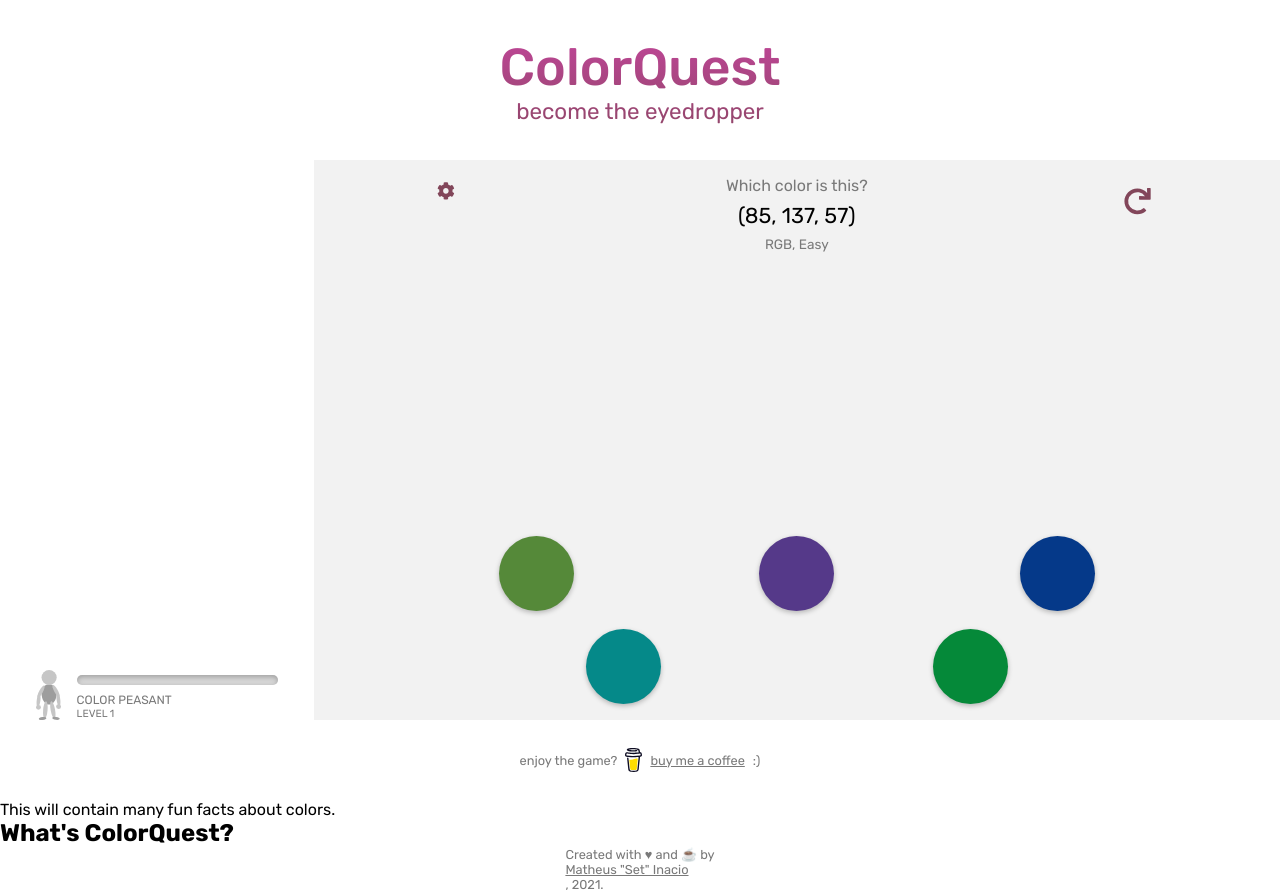
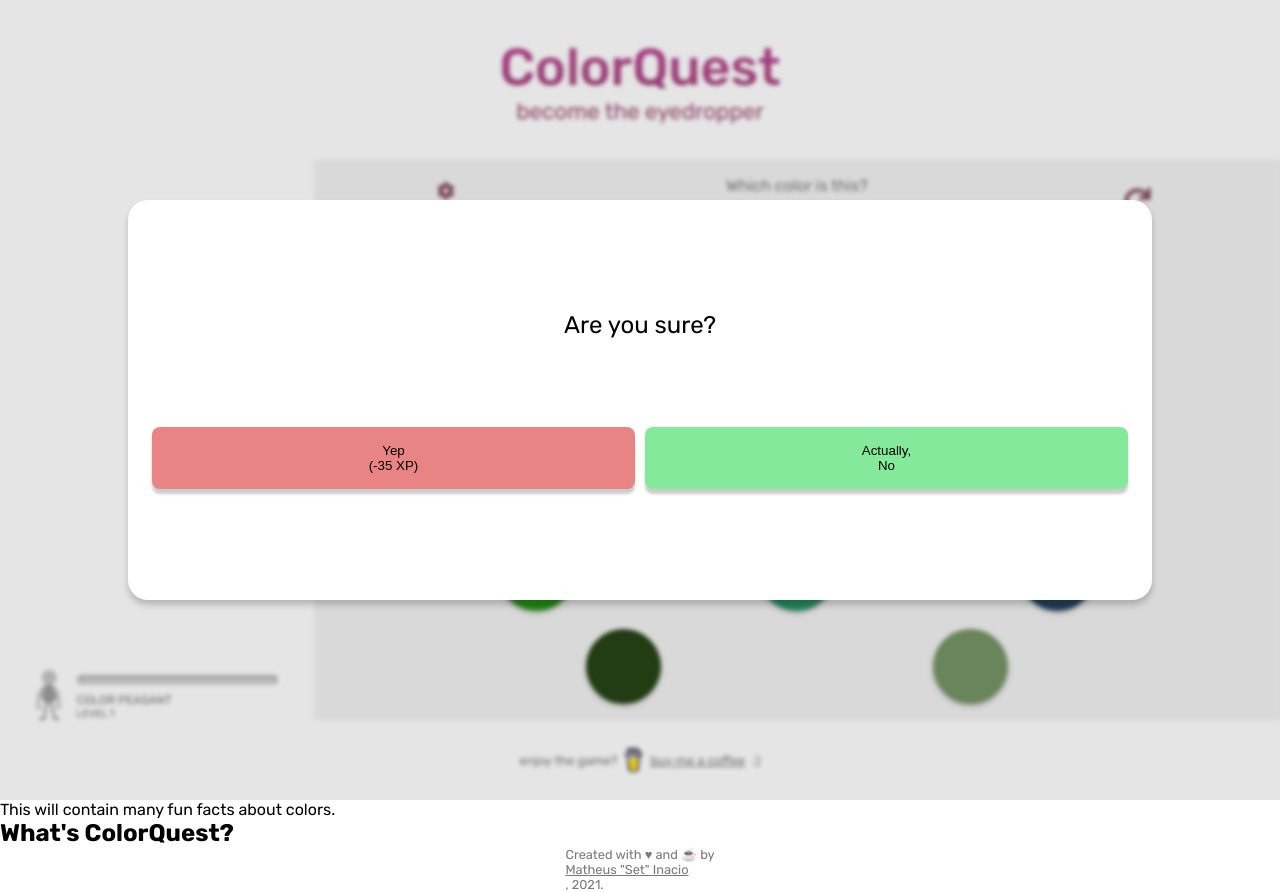
Before and after one commit to matheusinacio7/colorquest, a Next.js app: page / in a window 1280 px wide. Both pictures are taken after a click on the button 1137 px from the left and 201 px from the top of the page. Built offline with nearby package versions, Linux system fonts and the light colour scheme.

Commit message:
Adds redraw confirmation modal

```diff
--- /dev/null
+++ b/src/components/Modal.tsx
@@ -0,0 +1,37 @@
+import { Fragment, useContext, useEffect, useState } from 'react';
+
+import styles from '../styles/modules/Modal.module.css';
+
+import Redraw from './modal/Redraw';
+
+import { GameContext, GameStatus } from '../contexts/GameContext';
+
+export enum ModalType {
+  RedrawConfirmation,
+  None,
+}
+
+export default function Modal() {
+  const { changeGameStatus, closeModal, modalType } = useContext(GameContext);
+
+  function forfeitGame() {
+    changeGameStatus(GameStatus.FORFEIT);
+    closeModal();
+  }
+
+  function ModalWindow(props: {className: string, type: ModalType}) {
+    if (props.type === ModalType.RedrawConfirmation) {
+      return <Redraw className={props.className} closeFunction={closeModal} forfeitFunction={forfeitGame} />;
+    }
+
+    return null;
+  }
+
+  return (
+    <Fragment>
+      <ModalWindow className={`${styles.window} ${modalType !== ModalType.None ? styles.visible : null}`} type={ModalType.RedrawConfirmation} />
+
+      {modalType !== ModalType.None && <div className={styles.backdrop}></div>}
+    </Fragment>
+  )
+}
--- a/src/components/main/Game.tsx
+++ b/src/components/main/Game.tsx
@@ -8,11 +8,12 @@
 import { UserContext } from '../../contexts/UserContext';
 
 import { Dictionary, Language } from '../../classes/Dictionary';
+import { ModalType } from 'components/Modal';
 
 export default function Game( props: {className: string} ) {
   const { changeStyles, currentDraw, currentTarget, drawNewGame } = useContext(ColorContext);
-  const { difficulty, gameMode, gameStatus, changeGameStatus, rootElement, setRootElement } = useContext(GameContext);
-  const { expDelta } = useContext(UserContext);
+  const { difficulty, gameMode, gameStatus, changeGameStatus, openModal, rootElement, setRootElement } = useContext(GameContext);
+  const { getExpDelta } = useContext(UserContext);
 
   const [colorCircles, setColorCircles] = useState(null);
   const [colorCircleGroup, setColorCircleGroup] = useState(null);
@@ -70,6 +71,14 @@
     }
   }
 
+  function handleRedrawButton() {
+    if (gameStatus !== GameStatus.PLAYING) {
+      drawNewGame();
+      return;
+    }
+    openModal(ModalType.RedrawConfirmation);
+  }
+
   function GameStatusBar() {
     function firstBarContent () {
       if (gameStatus === GameStatus.PLAYING) {
@@ -95,9 +104,9 @@
         case GameStatus.PLAYING:
           return `${dict.gameMode[gameMode]}, ${dict.difficulty[difficulty]}`;
         case GameStatus.WON:
-          return `+ ${expDelta} XP`;
+          return `+ ${getExpDelta()} XP`;
         case GameStatus.LOST:
-          return `- ${expDelta} XP`;
+          return `- ${getExpDelta()} XP`;
       }
     }
 
@@ -120,7 +129,7 @@
         </div>
         <GameStatusBar />
         <div className={styles.draw}>
-          <button onClick={drawNewGame}>
+          <button onClick={handleRedrawButton}>
             <FontAwesomeIcon icon={gameStatus === GameStatus.PLAYING ? faRedo : faArrowRight} size="2x"></FontAwesomeIcon>
           </button>
         </div>
--- /dev/null
+++ b/src/components/modal/Redraw.tsx
@@ -0,0 +1,25 @@
+import { UserContext } from 'contexts/UserContext';
+import { useContext } from 'react';
+
+import styles from '../../styles/modules/Modal.module.css';
+
+export default function Redraw(props: {className: string, closeFunction: () => void, forfeitFunction: () => void, }) {
+  const { getExpDelta } = useContext(UserContext);
+
+  return (
+    <aside className={props.className}>
+      <h1>Are you sure?</h1>
+
+      <section>
+        <button className={`${styles.button} ${styles.buttonDanger}`} onClick={props.forfeitFunction}>
+          <p>Yep</p>
+          <p>(-{`${getExpDelta()}`} XP)</p>
+        </button>
+        <button className={`${styles.button} ${styles.buttonSafe}`} onClick={props.closeFunction}>
+          <p>Actually,</p>
+          <p>No</p>
+        </button>
+      </section>
+    </aside>
+  );
+}
--- a/src/contexts/GameContext.tsx
+++ b/src/contexts/GameContext.tsx
@@ -1,11 +1,14 @@
 import { createContext, useState, ReactNode } from 'react';
 import { ColorProvider } from './ColorContext';
 import { UserProvider } from './UserContext';
+
+import { ModalType } from '../components/Modal';
 
 export enum GameStatus {
   PLAYING,
   WON,
   LOST,
+  FORFEIT,
 }
 
 interface IGameContext {
@@ -17,6 +20,9 @@
   changeGameStatus: (newStatus: GameStatus) => void;
   rootElement: HTMLElement;
   setRootElement: (rootElement: HTMLElement) => void;
+  modalType: ModalType;
+  closeModal: () => void;
+  openModal: (newType: ModalType) => void;
 }
 
 export const GameContext = createContext({} as IGameContext);
@@ -26,6 +32,7 @@
   const [gameMode, setGameMode] = useState('rgb');
   const [gameStatus, setGameStatus] = useState(GameStatus.PLAYING);
   const [rootElement, setRootElement] = useState(null);
+  const [modalType, setModalType] = useState(ModalType.None);
 
   function changeDifficulty(newDifficulty: string) {
     setDifficulty(newDifficulty);
@@ -39,6 +46,15 @@
     setGameStatus(newStatus);
   }
 
+  function closeModal() {
+    setModalType(ModalType.None);
+  }
+
+  function openModal(newType: ModalType) {
+    setModalType(newType);
+    console.log(newType);
+  }
+
   return (
   <GameContext.Provider value={{
     difficulty,
@@ -49,11 +65,14 @@
     gameStatus,
     rootElement,
     setRootElement,
+    modalType,
+    closeModal,
+    openModal,
   }}>
-    <UserProvider>
-      <ColorProvider>
+    <ColorProvider>
+      <UserProvider>
         {props.children}
-      </ColorProvider>
-    </UserProvider>
+      </UserProvider>
+    </ColorProvider>
   </GameContext.Provider>)
 }
--- a/src/contexts/UserContext.tsx
+++ b/src/contexts/UserContext.tsx
@@ -2,6 +2,7 @@
 import expTable from '../../assets/expTable.json';
 
 import { GameContext, GameStatus } from '../contexts/GameContext';
+import { ColorContext } from './ColorContext';
 
 const MAX_STREAK = 5;
 
@@ -36,21 +37,29 @@
   currentExp: number;
   currentLevel: {level: number, minExp: number, maxExp: number};
   currentStreak: number;
-  expDelta: number;
+  getExpDelta: () => number;
   hasLeveledUp: boolean;
 }
 
 export const UserContext = createContext({} as IUserContext);
 
 export function UserProvider( props: {children: ReactNode} ) {
-  const [expDelta, setExpDelta] = useState(0);
   const [currentExp, setCurrentExp] = useState(0);
   const [currentRank, setCurrentRank] = useState(ranks[0]);
   const [currentLevel, setCurrentLevel] = useState({index: 0, level: 1, minExp: 0, maxExp: expTable[0].expToNextLevel});
   const [hasLeveledUp, setHasLeveledUp] = useState(false);
   const [currentStreak, setStreak] = useState(0);
 
-  const { difficulty, gameMode, gameStatus, rootElement } = useContext(GameContext);
+  const { changeGameStatus, difficulty, gameMode, gameStatus, rootElement } = useContext(GameContext);
+  const { drawNewGame } = useContext(ColorContext);
+
+  function getExpDelta() {
+    if (gameStatus === GameStatus.WON) {
+      return getExp(Math.min(currentStreak + 1, MAX_STREAK));
+    }
+
+    return getExp(0);
+  }
 
   function gainOrLoseExp(expDiff: number) {
     setCurrentExp(previous => Math.max(Math.min(previous + expDiff, currentLevel.maxExp), currentLevel.minExp));
@@ -70,7 +79,6 @@
   }
 
   function loseGame() {
-    setExpDelta(getExp(0));
     gainOrLoseExp(getExp(0) * -1);
     setStreak(0);
     console.log('lost');
@@ -108,7 +116,6 @@
     const streak = Math.min(currentStreak + 1, MAX_STREAK);
 
     const exceedingExp = (currentExp + getExp(streak)) - currentLevel.maxExp;
-    setExpDelta(getExp(streak));
     gainOrLoseExp(getExp(streak));
 
     if (exceedingExp > 0) {
@@ -120,12 +127,22 @@
     setStreak(streak);
   }
 
+  function forfeitGame() {
+    loseGame();
+    drawNewGame();
+    changeGameStatus(GameStatus.PLAYING);
+  }
+
   useEffect(() => {
-    if (gameStatus === GameStatus.WON) {
-      winGame();
-    } else if (gameStatus === GameStatus.LOST) {
-      loseGame();
-    }
+    const gameStatusFunctions = {
+      [GameStatus.WON]: winGame,
+      [GameStatus.LOST]: loseGame,
+      [GameStatus.PLAYING]: () => {},
+      [GameStatus.FORFEIT]: forfeitGame,
+    };
+
+    gameStatusFunctions[gameStatus]();
+
   }, [gameStatus]);
 
   return(
@@ -133,7 +150,7 @@
       currentExp,
       currentLevel,
       currentStreak,
-      expDelta,
+      getExpDelta,
       hasLeveledUp
     }}>
       {props.children}
--- a/src/pages/index.tsx
+++ b/src/pages/index.tsx
@@ -1,4 +1,4 @@
-import { Fragment, useContext, useEffect } from 'react';
+import { Fragment, useEffect } from 'react';
 import Head from 'next/head';
 import * as _ from 'lodash';
 import styles from '../styles/modules/Home.module.css';
@@ -7,6 +7,7 @@
 import Main from '../components/Main';
 import Info from '../components/Info';
 import Footer from '../components/Footer';
+import Modal from '../components/Modal';
 import Article from '../components/Article';
 
 import { GameProvider } from '../contexts/GameContext';
@@ -25,7 +26,7 @@
     // window.addEventListener('resize', _.throttle(fixMainHeight, 200));
 
     // return () => window.removeEventListener('resize', _.throttle(fixMainHeight, 200));
-  }, [fixMainHeight])
+  }, [fixMainHeight]);
 
   return (
     <Fragment>
@@ -33,18 +34,18 @@
         <title>ColorQuest</title>
       </Head>
 
-      <main>
-        <Header />
+      <GameProvider>
+        <Modal/>
 
-        <GameProvider>
+        <main>
+          <Header />
           <div className={styles.flexContainer}>
             <Main className={styles.mainSection} />
             <Info className={styles.secondarySection} />
           </div>
-        </GameProvider>
-
-        <Footer style='main' />
-      </main>
+          <Footer style='main' />
+        </main>
+      </GameProvider>
 
       <Article />
       <Footer style='alt' />
--- /dev/null
+++ b/src/styles/modules/Modal.module.css
@@ -0,0 +1,79 @@
+.backdrop {
+  position: fixed;
+  top: 0;
+  left: 0;
+  width: 100%;
+  height: 100%;
+  z-index: 5;
+  background-color: rgba(0, 0, 0, 0.1);
+}
+
+.window {
+  position: fixed;
+  top: 50%;
+  left: 50%;
+  transform: translate(-50%, -50%) scale(0.7);
+  background-color: white;
+  width: 80%;
+  height: 50%;
+  display: flex;
+  flex-direction: column;
+  justify-content: space-evenly;
+  align-items: center;
+  z-index: 6;
+  padding: 24px;
+  filter: drop-shadow(0px 5px 3px rgba(0, 0, 0, 0.2));
+  border-radius: 20px;
+  opacity: 0;
+  visibility: hidden;
+  transition: opacity 300ms, transform 300ms;
+}
+
+.visible {
+  visibility: visible;
+  opacity: 1;
+  transform: translate(-50%, -50%) scale(1);
+}
+
+.window > section {
+  width: 100%;
+  display: flex;
+  gap: 10px;
+}
+
+.window > h1 {
+  font-weight: 400;
+  font-size: 1.5rem;
+}
+
+.button {
+  flex: 1;
+  padding: 16px 8px;
+  border: none;
+  border-radius: 8px;
+  box-shadow: 0px 5px 3px rgba(0, 0, 0, 0.2);
+  cursor: pointer;
+}
+
+@supports (-webkit-backdrop-filter: none) or (backdrop-filter: none) {
+  .backdrop {
+    -webkit-backdrop-filter: blur(2px);
+    backdrop-filter: blur(2px);
+  }
+}
+
+.buttonDanger {
+  background-color: #e98484;
+}
+
+.buttonSafe {
+  background-color: #84e99a;
+}
+
+.button:hover {
+  transform: scale(1.1);
+}
+
+.button:active {
+  box-shadow: 0px 5px 3px rgba(0, 0, 0, 0.2) inset;
+}
```
